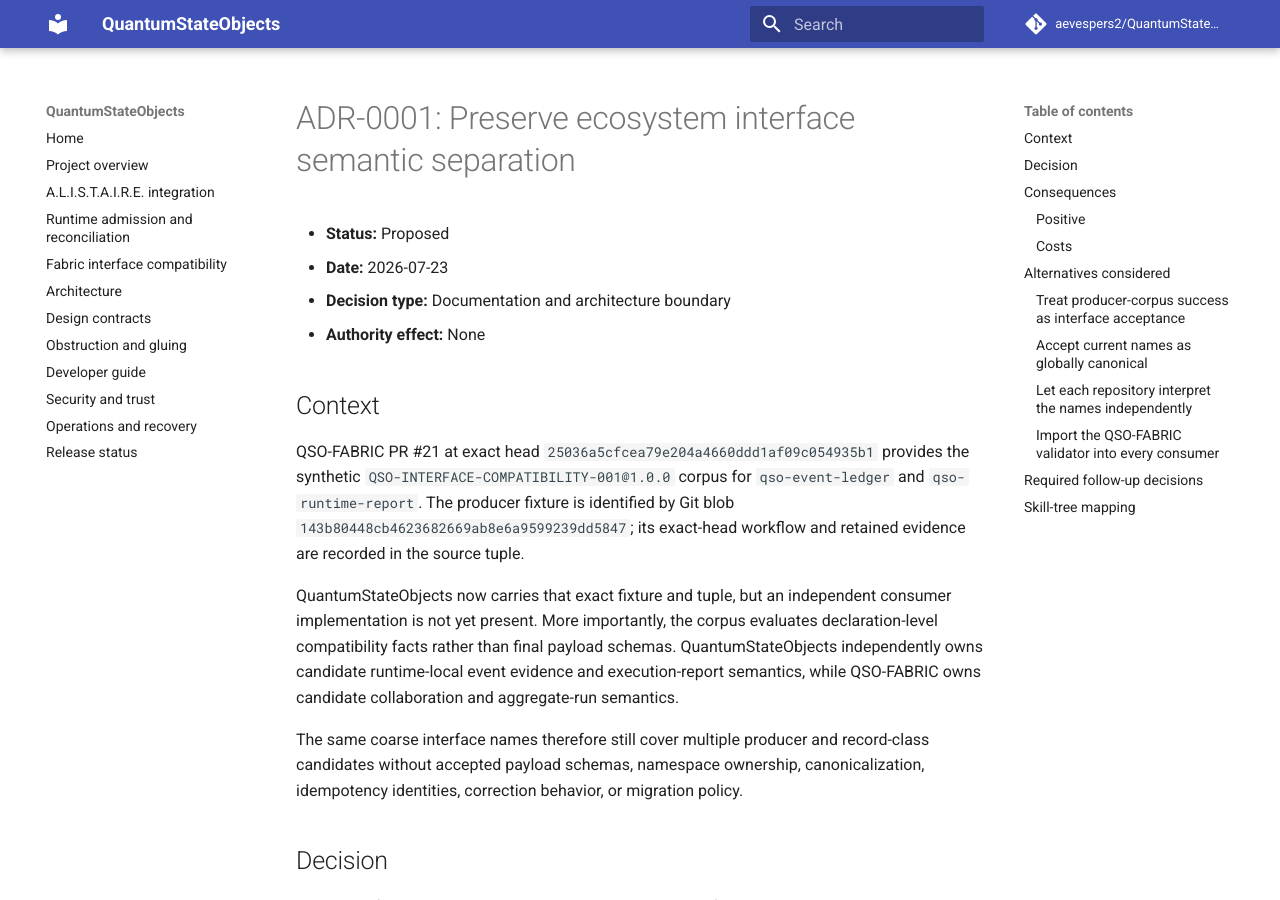
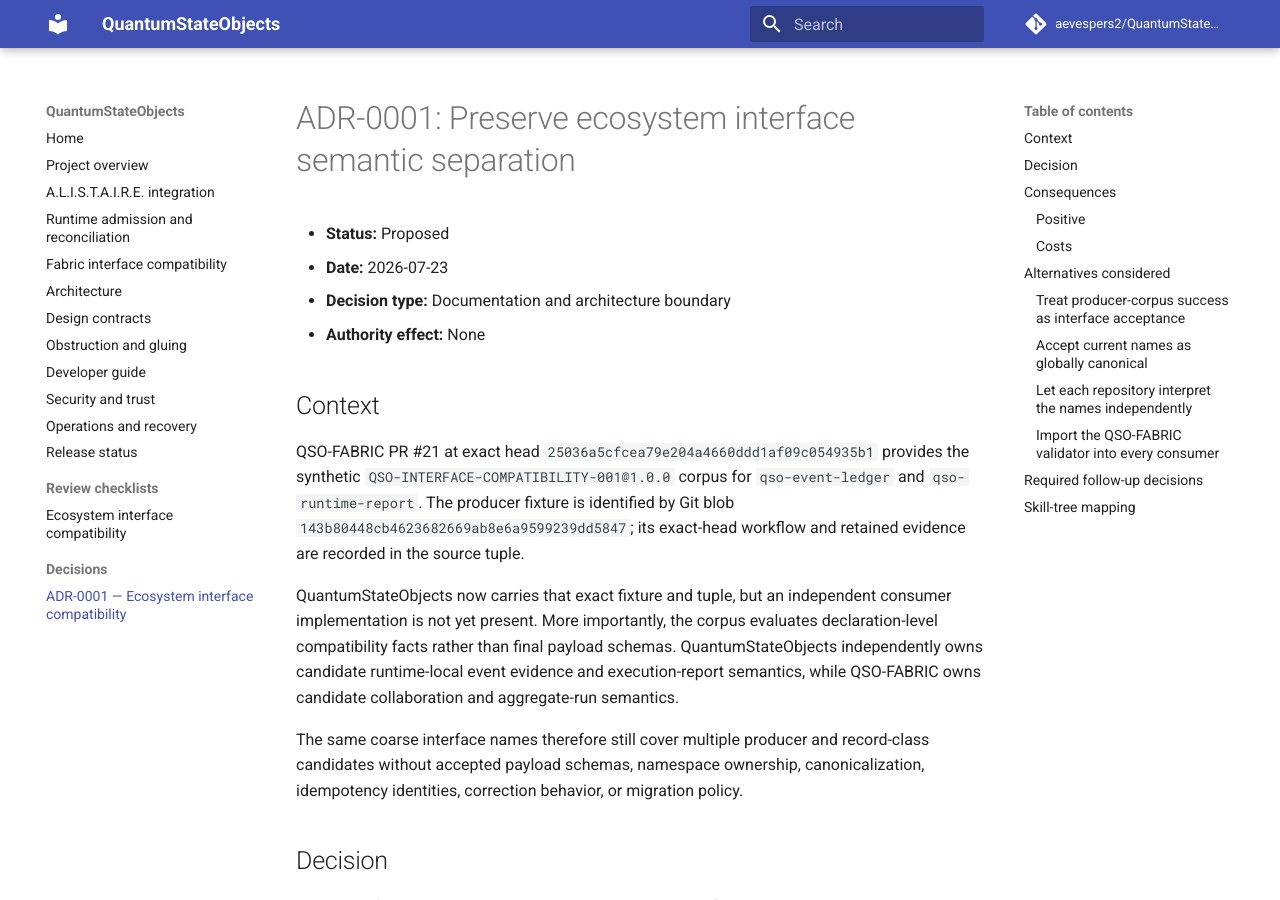
Before and after one commit to aevespers2/QuantumStateObjects, an MkDocs documentation site: the page built from docs/decisions/0001-ecosystem-interface-compatibility-boundary.md, in a window 1280 px wide and 900 px high. Built offline with MkDocs 1.6.1 and Material for MkDocs 9.7.7, drawn with Linux system fonts in a browser that asks for light colours; comment, search, counter and statistics services are not loaded.

Commit message:
docs: expose reconciled interface review and ADR paths

```diff
--- a/mkdocs.yml
+++ b/mkdocs.yml
@@ -27,6 +27,10 @@ nav:
   - Security and trust: security.md
   - Operations and recovery: operations.md
   - Release status: release-status.md
+  - Review checklists:
+      - Ecosystem interface compatibility: ecosystem-interface-compatibility-review-checklist.md
+  - Decisions:
+      - ADR-0001 — Ecosystem interface compatibility: decisions/0001-ecosystem-interface-compatibility-boundary.md
 
 markdown_extensions:
   - admonition
```
